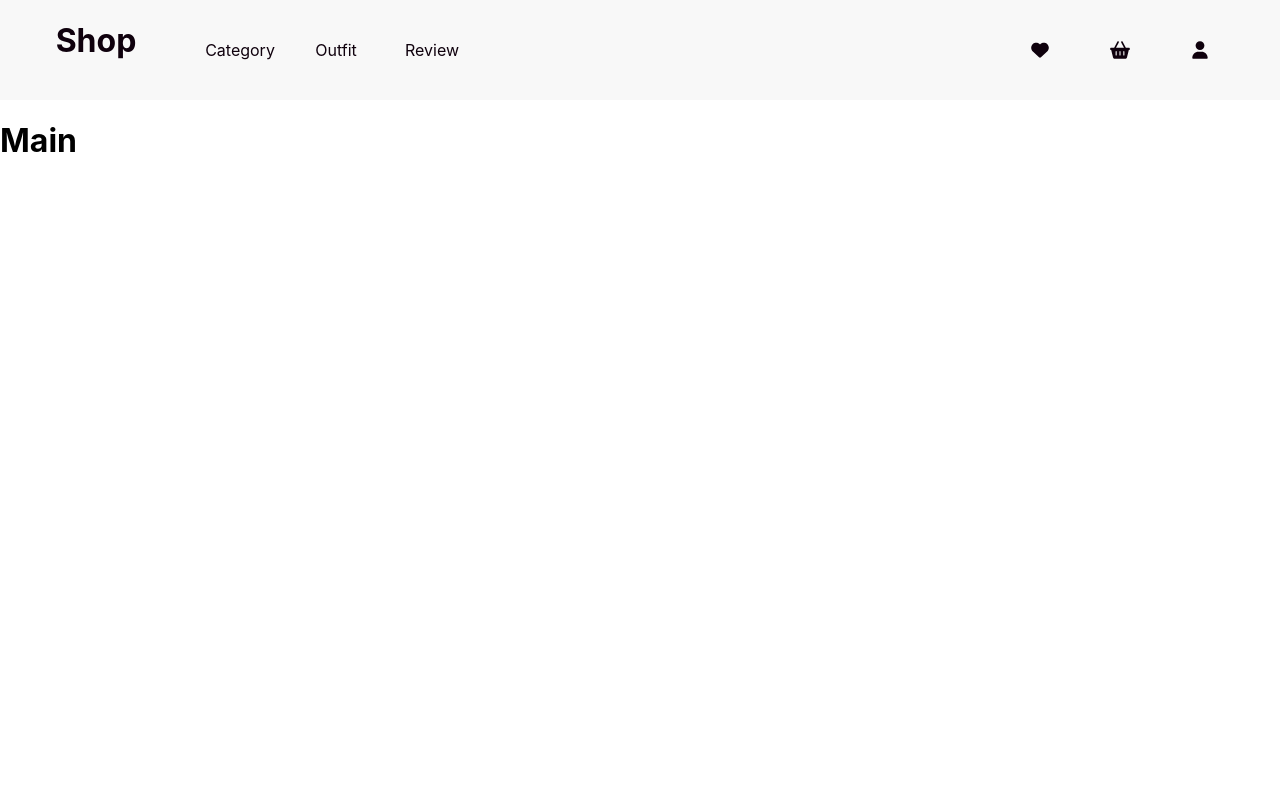
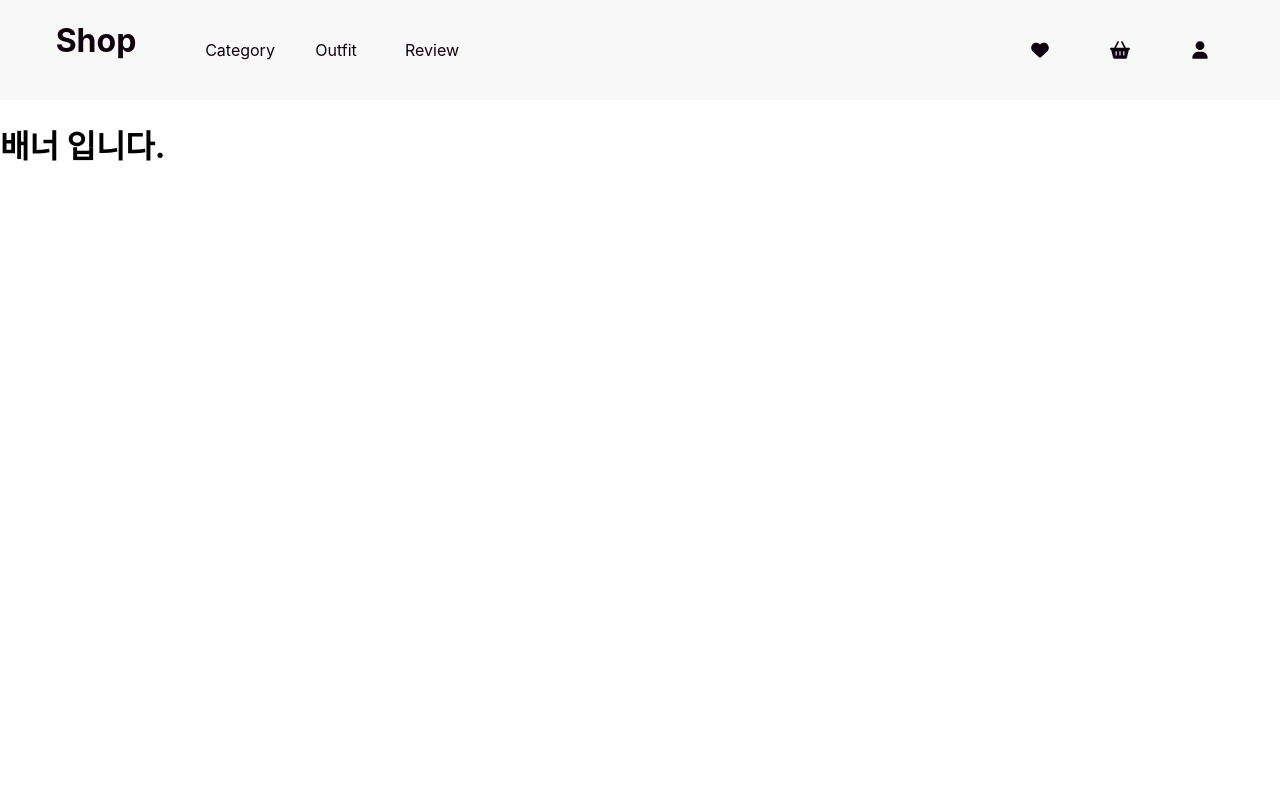
Before and after one commit to MuiltProject/React-Project, a React (Create React App) app: page / in a window 1280 px wide. Shown: the top 800 px of the page. Built offline with nearby package versions, Linux system fonts and the light colour scheme.

Commit message:
feat: Main - Import Banner

```diff
--- /dev/null
+++ b/src/components/Banner/index.jsx
@@ -0,0 +1,12 @@
+import React from "react";
+
+import * as S from "./index.styled";
+
+function Banner() {
+  return (
+    <S.Container>
+      <h1>배너 입니다.</h1>
+    </S.Container>
+  );
+}
+export default Banner;
--- /dev/null
+++ b/src/components/Banner/index.styled.js
@@ -0,0 +1,5 @@
+import styled from "@emotion/styled";
+
+const Container = styled.div``;
+
+export { Container };
--- a/src/pages/Main/index.jsx
+++ b/src/pages/Main/index.jsx
@@ -1,9 +1,10 @@
 import React from "react";
+import Banner from "../../components/Banner";
 
 function Main() {
   return (
     <div>
-      <h1>Main</h1>
+      <Banner />
     </div>
   );
 }
```
